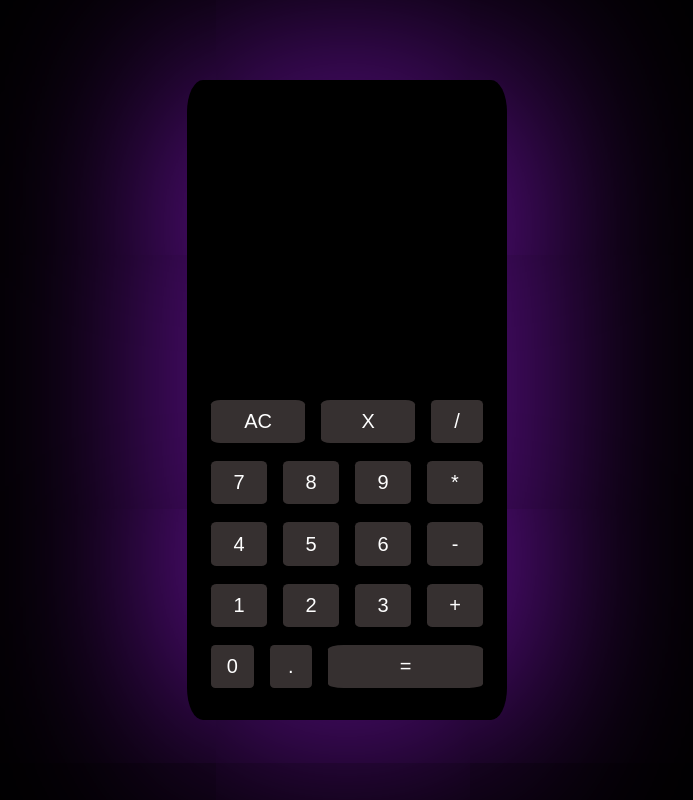
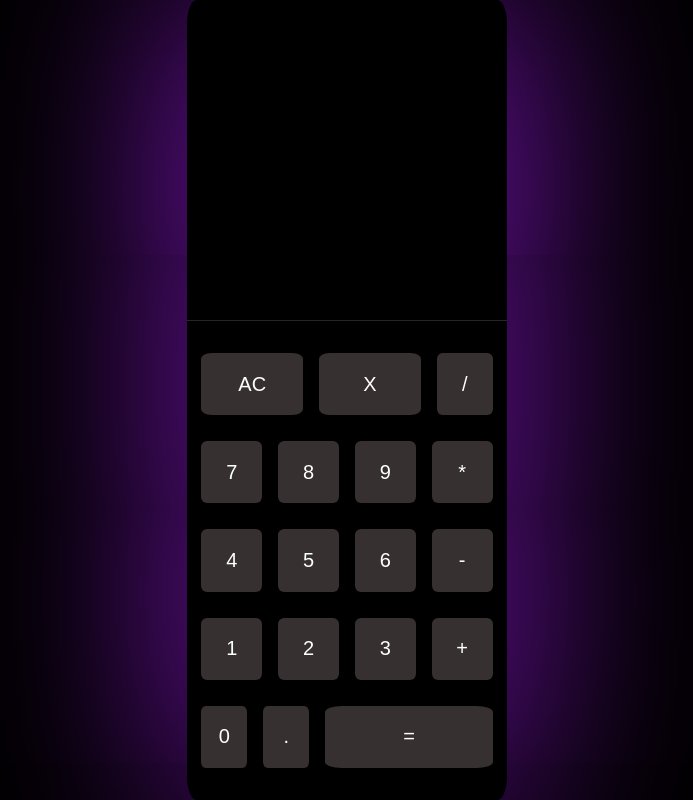
Before and after one commit to Alejandrodiaz562/MyCalculator, a React (Vite) app: page / in a window 1280 px wide. Shown: the whole page, without its empty margins (293-986 px from the left). Built offline with nearby package versions, Linux system fonts and the light colour scheme.

Commit message:
fixing issues

```diff
--- a/index.html
+++ b/index.html
@@ -2,9 +2,7 @@
 <html lang="en">
   <head>
     <meta charset="UTF-8" />
-
-
-
+    <link rel="icon" href="src/assets/favicon.ico" type="image/x-icon">
     <meta name="viewport" content="width=device-width, initial-scale=1.0" />
     <title>Alejo Calculator</title>
   </head>
--- a/src/index.css
+++ b/src/index.css
@@ -20,23 +20,21 @@ body{
 .App{
     background-color: rgb(0, 0, 0);
     color: white;
-    border-radius: 5%;
+    border-radius: 3%;
     box-shadow: 0px 0px 200px 10px rgb(128, 21, 190);
     display: flex;
     flex-direction: column;
     align-items: center;
-    height: 80vh;
+    height: 100vh;
     width: 25vw;
 
 }
 
 .showResult-container{
-
-    height: 50%;
+    height: 40%;
     padding-top: 20%;
-    padding-left: 5%;
-    padding-right: 5%;
-
+    padding-left: 2%;
+    padding-right: 2%;
 }
 
 .show-result{
@@ -52,25 +50,21 @@ body{
     color: white;
 }
 
-.show-result{
-
-}
-
 .preview-result{
-
     margin-top: 5%;
 }
 
 .btn-containers{
-    height: 50%;
+    height: 60%;
     width: 100%;
     display: flex;
     flex-direction: column;
     justify-content: space-between;
-    padding-left: 5%;
-    padding-right: 5%;
+    padding-top: 10%;
+    padding-left: 2%;
+    padding-right: 2%;
     padding-bottom: 10%;
-
+    border-top: 1px solid rgb(41, 37, 37);
 }
 
 .btn-container{
@@ -78,7 +72,6 @@ body{
     display: flex;
     justify-content: center;
     height: 15%;
-
 }
 
 .btn{
@@ -91,14 +84,15 @@ body{
     color: white;
     font-size: 20PX;
     text-align: center;
-
-
 }
 
 .btn:hover{
+    cursor: pointer;
+}
+
+.btn:active{
     background-color: rgb(144, 136, 148);
     color: white;
-    cursor: pointer;
     transform: scale(1.1);
 }
 
@@ -123,16 +117,8 @@ body{
 
     }
 
-    .show-result{
-
-    }
-
-    .preview-result{
-
-    }
-
     .btn-containers{
-        padding-bottom: 20%;
+        padding-bottom: 15%;
     }
 
     .btn{
```
Also changed, not shown: 1 other file (tests, documents, lock files or other folders).
